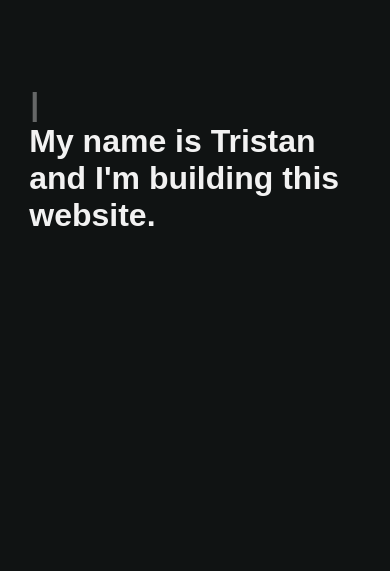
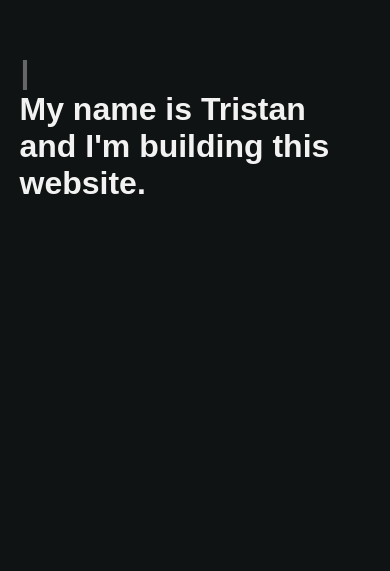
Before and after one commit to tristanp1407/tristanplet.com, a React (Create React App) app: page / in a window 390 px wide. Shown: the part 273-844 px from the top of the page. Built offline with nearby package versions, Linux system fonts and the light colour scheme.

Commit message:
responsive

```diff
--- a/src/components/AboutMe/AboutMe.js
+++ b/src/components/AboutMe/AboutMe.js
@@ -4,6 +4,7 @@ import * as S from "./AboutMe.styled";
 export default function AboutMe() {
   return (
     <S.Container>
+      <S.Shadow></S.Shadow>
       <S.Wrapper>
         <S.OneItem>ONE BOX</S.OneItem>
         <S.OneItem>ONE BOX</S.OneItem>
--- a/src/components/AboutMe/AboutMe.styled.js
+++ b/src/components/AboutMe/AboutMe.styled.js
@@ -2,17 +2,30 @@ import styled from "styled-components";
 
 export const Container = styled.div`
   display: flex;
+  position: relative;
 `;
 
 export const Wrapper = styled.div`
-  max-width: 80vw;
   max-height: 420px;
   display: flex;
-  overflow-x: auto !important;
+  overflow-x: auto;
 
   &::-webkit-scrollbar {
     height: 0;
   }
+`;
+
+export const Shadow = styled.div`
+  width: 50px;
+  position: absolute;
+  height: 100%;
+  top: 0;
+  right: 0;
+  background-image: linear-gradient(
+    to right,
+    transparent,
+    ${(props) => props.theme.backgroundColor}
+  );
 `;
 
 export const OneItem = styled.div`
--- a/src/components/Hello/Hello.styled.js
+++ b/src/components/Hello/Hello.styled.js
@@ -1,12 +1,9 @@
 import styled from "styled-components";
 
 export const Container = styled.div`
-  margin: 40vh auto auto 0;
-  display: flex;
-  flex-direction: column;
-  justify-content: center;
-  align-items: flex-start;
-  max-width: 85vw;
+  color: ${(props) => props.theme.fontColor};
 
-  color: ${(props) => props.theme.fontColor};
+  @media (max-width: 768px) {
+    margin: auto;
+  }
 `;
--- a/src/components/HomePage/HomePage.styled.js
+++ b/src/components/HomePage/HomePage.styled.js
@@ -4,22 +4,29 @@ export const Document = styled.div`
   background-color: ${(props) => props.theme.body};
   display: flex;
   flex-direction: column;
-  justify-content: center;
-  align-items: center;
-  /* overflow: hidden; */
+  justify-content: flex-start;
+  align-items: flex-start;
+
+  @media (max-width: 768px) {
+    justify-content: center;
+    align-items: center;
+  }
 `;
 
 export const Section = styled.div`
   min-height: ${(props) => props.minHeight || "0"};
   display: flex;
-  flex-direction: column;
-  justify-content: center;
+  flex-direction: row;
+  justify-content: flex-start;
   align-items: ${(props) => props.alignItems};
   margin: auto;
   padding-left: 10vw;
+  width: 90vw;
 
   @media (max-width: 768px) {
+    flex-direction: column;
     padding-left: 0;
-    align-items: center;
+    margin: 0 auto;
+    /* align-items: center; */
   }
 `;
--- a/src/components/Projects/Projects.styles.js
+++ b/src/components/Projects/Projects.styles.js
@@ -4,8 +4,6 @@ export const Container = styled.div`
   display: flex;
   flex-direction: row;
   flex-wrap: wrap;
-  align-items: flex-start;
-  @media (max-width: 768px) {
-    justify-content: center;
-  }
+  justify-content: flex-start;
+  align-items: start;
 `;
--- a/src/components/Projects/Tile/Tile.styled.js
+++ b/src/components/Projects/Tile/Tile.styled.js
@@ -6,18 +6,21 @@ export const OneProject = styled.div`
   display: flex;
   flex-direction: column;
   align-items: flex-start;
-  justify-content: space-between;
-  margin: 20px auto;
+  margin: 0 50px 50px 0;
+
+  @media (max-width: 768px) {
+    margin: 20px auto;
+  }
 `;
 
 export const Tile = styled.a`
   height: 250px;
   width: ${tileWidth};
-  /* max-width: ${tileWidth}; */
   border-radius: 20px;
-  /* margin: 40px 40px 0 0; */
-  margin: 20px auto;
   overflow: hidden;
+  @media (max-width: 768px) {
+    margin: 20px 0;
+  }
 `;
 
 export const IMG = styled.img`
--- a/src/themes.js
+++ b/src/themes.js
@@ -8,7 +8,7 @@ export const lightTheme = {
 };
 
 export const darkTheme = {
-  backgroudColor: "#101313",
+  backgroundColor: "#101313",
   // backgroudColor: "#17101A",
   body: "#101313",
   fontColor: "#f2f2f2",
```
